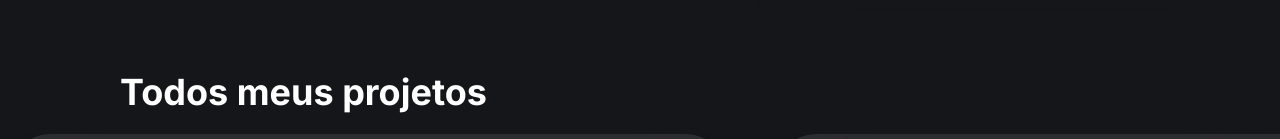
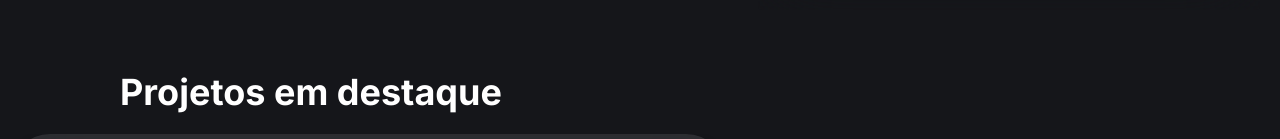
Before and after one commit to walacecordeiro/myPortfolio, a Next.js app: page / in a window 1280 px wide. Shown: the part 348-487 px from the top of the page. Built offline with nearby package versions, Linux system fonts and the light colour scheme.

Commit message:
Série de teste 3

```diff
--- a/src/app/(content)/projetos/layout.tsx
+++ b/src/app/(content)/projetos/layout.tsx
@@ -5,7 +5,7 @@ import styles from "./layout.module.scss";
 import StickyBox from "react-sticky-box";
 import Slide from "@/app/components/Slide";
 import { projects } from "./projectsData";
-import React, { Suspense, useState } from "react";
+import React, { useState } from "react";
 import Link from "next/link";
 import { usePathname } from "next/navigation";
 
@@ -41,9 +41,7 @@ export default function RootLayout({
        aprendizagem contínua e da minha paixão pela inovação. Obrigado por visitar!
       </p>
      </div>
-     <Suspense fallback={<p>Carregando vídeo...</p>}>
-      <VideoFixed />
-     </Suspense>
+     <VideoFixed />
     </section>
 
     <StickyBox style={{ zIndex: 1 }} offsetTop={-41}>
--- a/src/app/components/Cards/index.tsx
+++ b/src/app/components/Cards/index.tsx
@@ -1,7 +1,7 @@
 "use client";
 
 import { projects } from "@/app/(content)/projetos/projectsData";
-import React, { Suspense, useState } from "react";
+import React, { useState } from "react";
 import styles from "./style.module.scss";
 import Link from "next/link";
 
@@ -36,7 +36,6 @@ export default function Cards({ highlight, wrap }: CardProps) {
   >
    {highlight &&
     highlightedProjects.map((project, i) => (
-     <Suspense key={i} fallback={<p>Carregando cards...</p>}>
      <React.Fragment>
       <Link href={project.link} className={styles["cards"]}>
        <div
@@ -50,13 +49,11 @@ export default function Cards({ highlight, wrap }: CardProps) {
        </div>
       </Link>
      </React.Fragment>
-     </Suspense>
     ))}
 
    {!highlight &&
     projects.map((project, i) => (
      <React.Fragment key={i}>
-      <Suspense fallback={<p>Carregando cards...</p>}>
       <Link href={project.link} className={styles["cards"]}>
        <div
         className={styles["imgDiv"]}
@@ -68,7 +65,6 @@ export default function Cards({ highlight, wrap }: CardProps) {
         <p>{project.description}</p>
        </div>
       </Link>
-      </Suspense>
      </React.Fragment>
     ))}
   </div>
--- a/src/app/layout.tsx
+++ b/src/app/layout.tsx
@@ -2,8 +2,6 @@ import type { Metadata } from "next";
 import "./styles/globals.scss";
 import "./layout.scss";
 import Menu from "./components/Menu";
-import { Suspense } from "react";
-import Loading from "./loading";
 
 export const metadata: Metadata = {
  title: "Walace Cordeiro dos Santos",
@@ -19,9 +17,7 @@ export default function RootLayout({
   <html lang="pt-br" suppressHydrationWarning={true}>
    <body className="layout" suppressHydrationWarning={true}>
     <Menu />
-    <Suspense fallback={<Loading />}>
      <div className="page">{children}</div>
-    </Suspense>
    </body>
   </html>
  );
--- a/src/app/page.tsx
+++ b/src/app/page.tsx
@@ -5,12 +5,9 @@ import Section from "./components/Section";
 import VideoFixed from "./components/videoFixed";
 import Cards from "./components/Cards";
 import Footer from "./components/Footer";
-import { Suspense } from "react";
-import Loading from "./loading";
 
 export default function Home() {
  return (
-  <Suspense fallback={<Loading />}>
   <main className={styles["main"]}>
    <section className={styles["myInfo"]}>
     <div className={styles["text"]}>
@@ -23,25 +20,20 @@ export default function Home() {
       <strong>funcionais e agradáveis</strong> aos olhos.
      </p>
     </div>
-     <Suspense fallback={<p>Carregando vídeo...</p>}>
     <VideoFixed />
-     </Suspense>
    </section>
 
-    {/* <Section title="Projetos em destaque">
+   <Section title="Projetos em destaque">
      <Slide>
       <Cards highlight wrap="nowrap" />
      </Slide>
-    </Section> */}
+    </Section>
    <Section title="Todos meus projetos">
-     <Suspense fallback={<Loading />}>
     <Slide>
      <Cards wrap="nowrap" />
     </Slide>
-     </Suspense>
    </Section>
    <Footer />
   </main>
-  </Suspense>
  );
 }
```
Also changed, not shown: src/app/(content)/projetos/[slug]/page.tsx (+2 -6 lines). Lines whose indentation alone changed are shown as unchanged.
